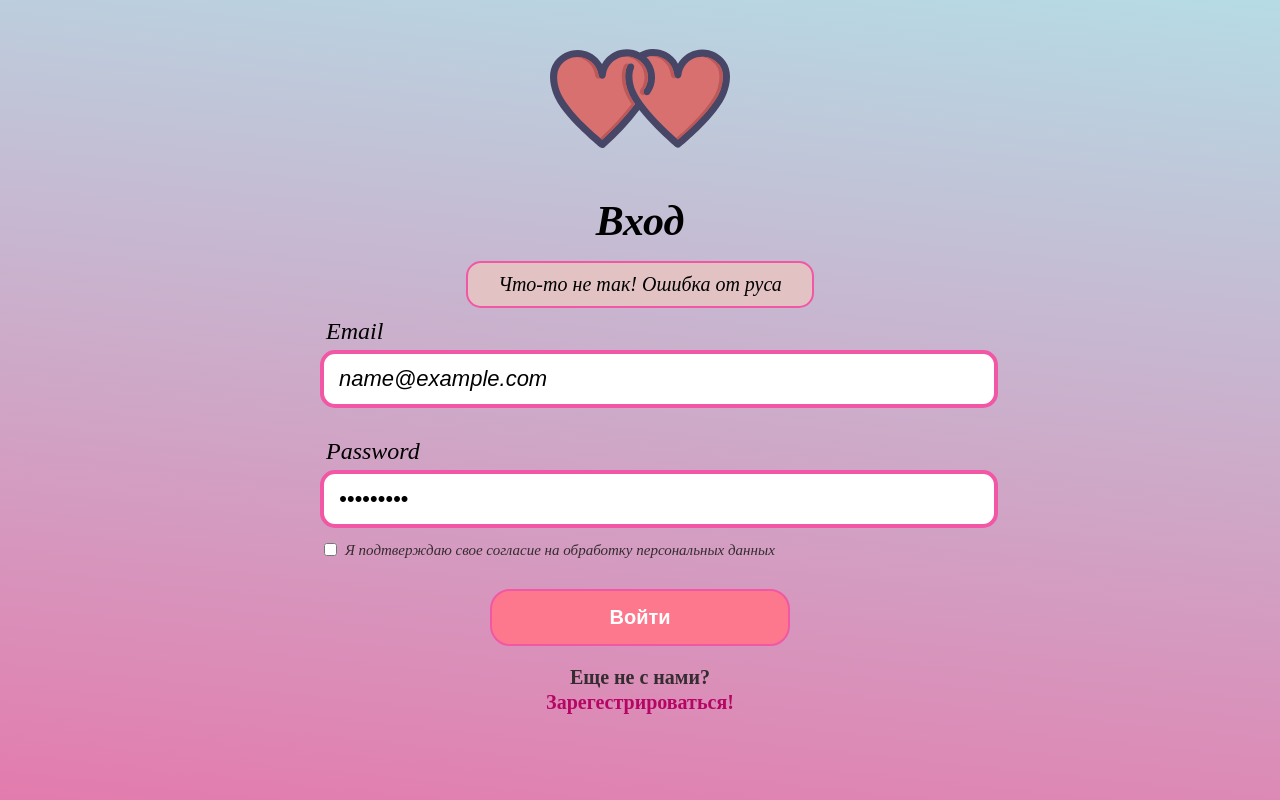
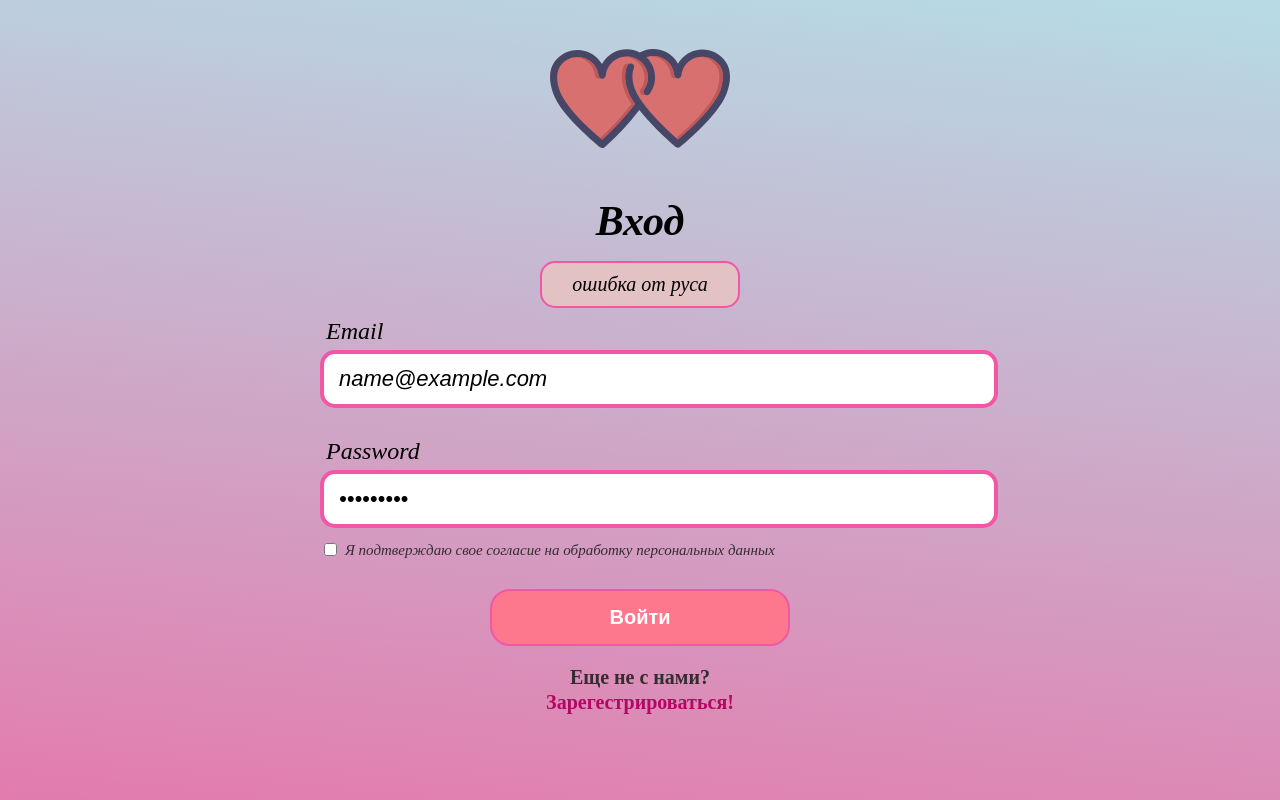
Before and after one commit to simsimsa/guap_match, a React (Vite) app in the folder guapMatch/: page /auth/login in a window 1280 px wide. Both pictures are taken after typing "name@example.com", "Sample123" into the empty fields and a click on the button "Войти". Built offline with nearby package versions, Linux system fonts and the light colour scheme; no server answers.

Commit message:
авторизация и выход с пробным беком

```diff
--- a/guapMatch/src/constants.ts
+++ b/guapMatch/src/constants.ts
@@ -1,7 +1,7 @@
-export const PREFIX ="http://localhost:3000"; //внутренняя переменная, сама пересобирается
+export const PREFIX = "https://purpleschool.ru/pizza-api-demo"; //внутренняя переменная, сама пересобирается
 
 export const API = {
-    login: `${PREFIX}/users/login`,
+    login: `${PREFIX}/auth/login`,
     register: `${PREFIX}/users/register`,
     profile: `${PREFIX}/users/me`,
 };
--- a/guapMatch/src/pages/Profile/Profile.tsx
+++ b/guapMatch/src/pages/Profile/Profile.tsx
@@ -1,12 +1,15 @@
 import { useNavigate } from "react-router-dom";
 import Button from "../../components/Button/Button";
-import styles from './Profile.module.css'
+import styles from "./Profile.module.css";
+import { useAuthStore } from "../../store/auth.state";
 
-export function Profile(){
+export function Profile() {
+    const { logout, accessToken } = useAuthStore();
 
     const navigate = useNavigate();
 
     const exit = () => {
+        logout(accessToken);
         //как будет бэк добавлю реализацию выхода через токен
         navigate("/auth/login");
     };
--- a/guapMatch/src/pages/auth/auth.tsx
+++ b/guapMatch/src/pages/auth/auth.tsx
@@ -1,8 +1,9 @@
-import { FormEvent, useState } from "react";
+import { FormEvent, useEffect, useState } from "react";
 import styles from "./auth.module.css";
 import Input from "../../components/Input/Input";
 import Button from "../../components/Button/Button";
 import { Link, useNavigate } from "react-router-dom";
+import { useAuthStore } from "../../store/auth.state";
 //import { useLazyCurrentQuery, useLoginMutation } from "../../services/userApi";
 
 export type LoginForm = {
@@ -16,35 +17,38 @@ export type LoginForm = {
 
 export function Auth() {
     //const [login, {isLoading}] = useLoginMutation();//через бэк проверяю существование этого пользователя
-    const [error, seterror] = useState("");
+    const [err, seterror] = useState("");
     const navigate = useNavigate();
+    const { login, accessToken, error } = useAuthStore();
     //const [triggerCurrent] = useLazyCurrentQuery();//через бэк запрашиваю этого пользователя
 
-    //useEffect(() => {
-    //if (jwt) {
-    // navigate("/");
-    //}
-    // }, [jwt, navigate]);//пока не делаю нужен токен, тут будет переход
+    useEffect(() => {
+        if (accessToken) {
+            navigate("/");
+        }
+    }, [accessToken, navigate]); //пока не делаю нужен токен, тут будет переход
+
+    const myError = () => {
+        seterror("Ошибка от Руса");//тут моя ошибка улучшится
+    };
 
     const submit = async (event: FormEvent) => {
         event.preventDefault();
         seterror("");
         const target = event.target as typeof event.target & LoginForm; //тип значений которые мы вытаскиваем
         const { email, password } = target; //отправляем данные туда
+        if (!email.value || !password.value || checked === false) {
+            myError();
+        }
         await sendLogin(email.value, password.value); //отправляем функцию для отправки на бэк
     };
 
     const sendLogin = async (email: string, password: string) => {
-        if (
-            localStorage.getItem(email) &&
-            email !== "" &&
-            password !== "" &&
-            checked == true
-        ) {
-            console.log(email, password);
-            navigate("/");
-        } else {
-            seterror("Что-то не так! Ошибка от руса");
+        try {
+            await login({ email, password });
+        } catch (error) {
+            myError();
+            console.error(error);//тут будет ошибка от руса
         }
     };
 
@@ -56,7 +60,7 @@ export function Auth() {
     return (
         <div className={styles["auth"]}>
             <h1>Вход</h1>
-            {error !== "" && <div className={styles["error"]}>{error}</div>}
+            {(err !== "" || error)&& <div className={styles["error"]}>ошибка от руса</div>}
             <form className={styles["form"]} onSubmit={submit}>
                 <div className={styles["form_logo"]}>
                     <label htmlFor="email">Email</label>
--- a/guapMatch/src/store/auth.state.ts
+++ b/guapMatch/src/store/auth.state.ts
@@ -5,15 +5,16 @@ import { API } from "../constants";
 import { devtools, persist } from "zustand/middleware";
 
 type AuthSate = {
-    accessToken: null | string;//есть ли токен
+    accessToken: null | string; //есть ли токен
     error: null | string; //вылетела ли ошибка
     user: null | User; //есть ли юзер
 };
 
 type AuthActions = {
-    login: ({ email, password }: LoginUser) => void;//типизируем функцию
+    login: ({ email, password }: LoginUser) => void; //типизируем функцию
     register: (requestData: RegisterUser) => void; //типизируем регистрашку
     getProfile: (accessToken: string) => void; //типизируем токен который к нам придет
+    logout: (accessToken: string | null) => void;
 };
 
 const authSlice: StateCreator<
@@ -37,10 +38,10 @@ const authSlice: StateCreator<
                     },
                 }
             );
-            set({ accessToken: data, error: null });//получаем токен при успехе
+            set({ accessToken: data, error: null }); //получаем токен при успехе
         } catch (error) {
             if (error instanceof AxiosError) {
-                set({ error: error.response?.data }); //указываем ошибку
+                set({ error: error.response?.data.message }); //указываем ошибку
             }
         }
     },
@@ -60,7 +61,8 @@ const authSlice: StateCreator<
     },
     getProfile: async (accessToken) => {
         try {
-            const { data } = await axios.get<User>(API.profile, {//получаем токен
+            const { data } = await axios.get<User>(API.profile, {
+                //получаем токен
                 headers: {
                     Authorization: `Bearer ${accessToken}`,
                 },
@@ -68,9 +70,12 @@ const authSlice: StateCreator<
             set({ user: data, error: null });
         } catch (error) {
             if (error instanceof AxiosError) {
-                set({ error: error.response?.data });//если что-то пошло не так
+                set({ error: error.response?.data }); //если что-то пошло не так
             }
         }
+    },
+    logout: async (accessToken) => {
+        if (accessToken) set({ accessToken: null });
     },
 });
 
@@ -83,4 +88,4 @@ export const useAuthStore = create<AuthActions & AuthSate>()(
             name: "authStore",
         }
     )
-);//тут написан хук который можно везде юзать
+); //тут написан хук который можно везде юзать
```
